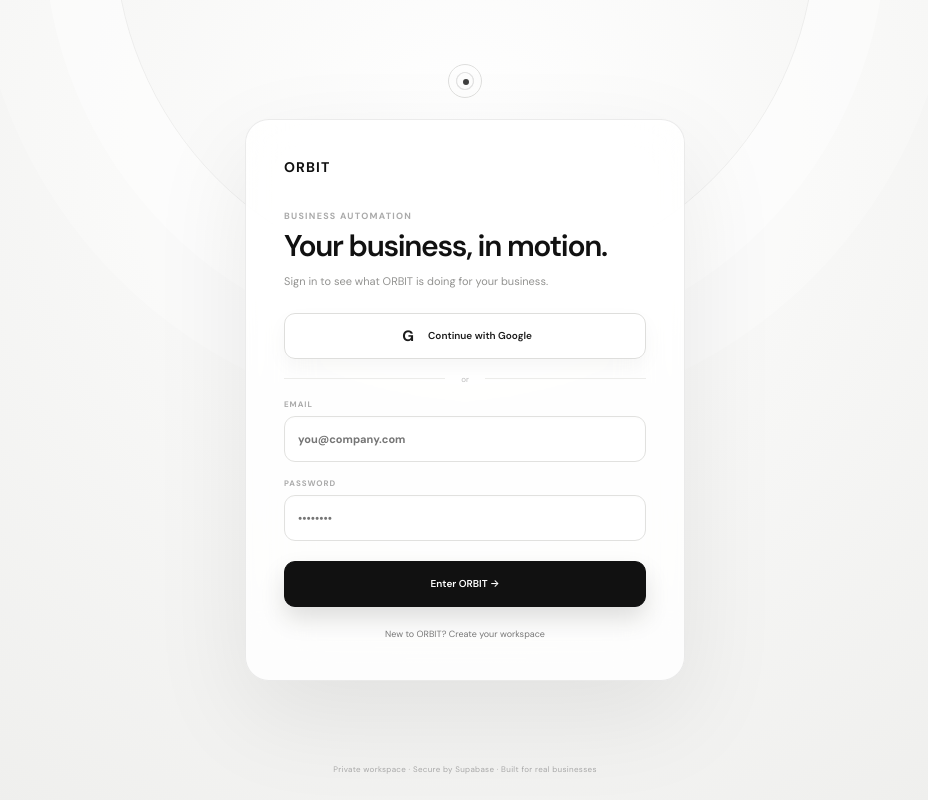
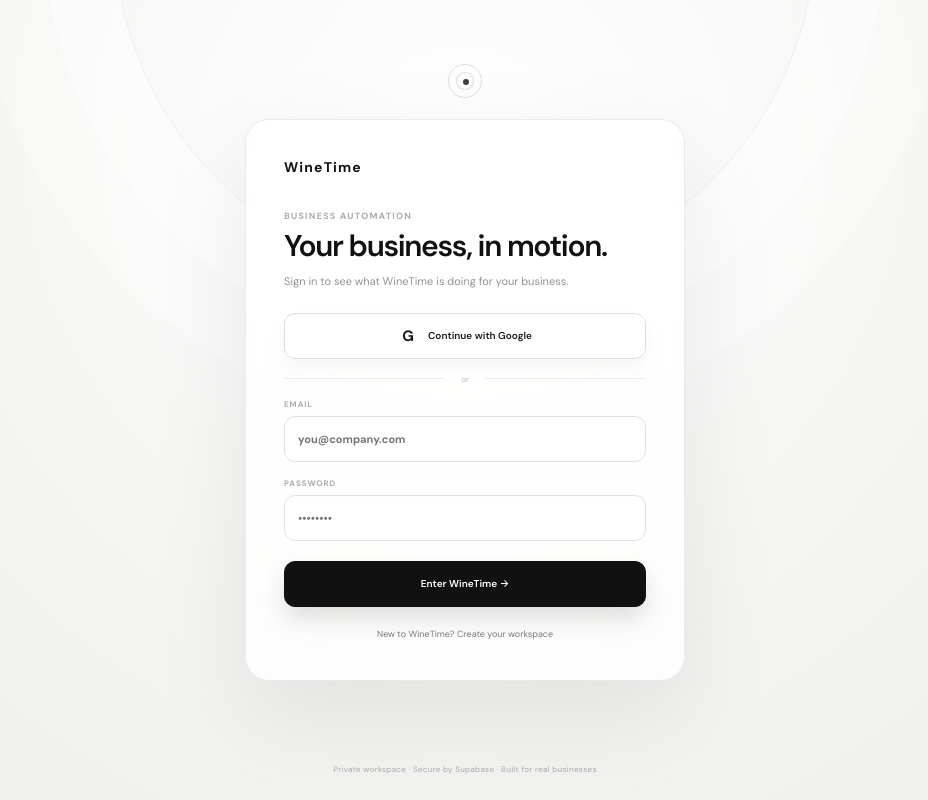
Before and after one commit to dreamsbuilding3-afk/Orbit, a Next.js app: page /auth in a window 1280 px wide. Shown: the whole page, without its empty margins (175-1103 px from the left). Built offline with nearby package versions, Linux system fonts and the light colour scheme; no server answers.

Commit message:
rebrand: rename auth UI to WineTime

```diff
--- a/app/auth/page.tsx
+++ b/app/auth/page.tsx
@@ -79,10 +79,10 @@ export default function AuthPage() {
     <main className="auth-page">
       <div className="auth-orbit-mark"><span /></div>
       <div className="auth-card">
-        <div className="auth-brand">ORBIT</div>
+        <div className="auth-brand">WineTime</div>
         <p className="eyebrow">BUSINESS AUTOMATION</p>
-        <h1>{mode === "signin" ? "Your business, in motion." : "Start your orbit."}</h1>
-        <p className="auth-copy">{mode === "signin" ? "Sign in to see what ORBIT is doing for your business." : "Create your workspace and start connecting the work between your tools."}</p>
+        <h1>{mode === "signin" ? "Your business, in motion." : "Start your WineTime."}</h1>
+        <p className="auth-copy">{mode === "signin" ? "Sign in to see what WineTime is doing for your business." : "Create your workspace and start connecting the work between your tools."}</p>
 
         <button className="google-button" type="button" onClick={continueWithGoogle} disabled={googleLoading || loading}>
           <span className="google-mark">G</span>
@@ -94,12 +94,12 @@ export default function AuthPage() {
           {mode === "signup" && <label>COMPANY<input required value={company} onChange={e => setCompany(e.target.value)} placeholder="Your company" /></label>}
           <label>EMAIL<input required type="email" value={email} onChange={e => setEmail(e.target.value)} placeholder="you@company.com" /></label>
           <label>PASSWORD<input required minLength={6} type="password" value={password} onChange={e => setPassword(e.target.value)} placeholder="••••••••" /></label>
-          <button className="auth-submit" disabled={loading || googleLoading}>{loading ? "Connecting…" : mode === "signin" ? "Enter ORBIT →" : "Create workspace →"}</button>
+          <button className="auth-submit" disabled={loading || googleLoading}>{loading ? "Connecting…" : mode === "signin" ? "Enter WineTime →" : "Create workspace →"}</button>
         </form>
 
         {message && <p className="auth-message">{message}</p>}
         <button className="auth-switch" onClick={() => { setMode(mode === "signin" ? "signup" : "signin"); setMessage(""); }}>
-          {mode === "signin" ? "New to ORBIT? Create your workspace" : "Already have an account? Sign in"}
+          {mode === "signin" ? "New to WineTime? Create your workspace" : "Already have an account? Sign in"}
         </button>
       </div>
       <p className="auth-footer">Private workspace · Secure by Supabase · Built for real businesses</p>
```
